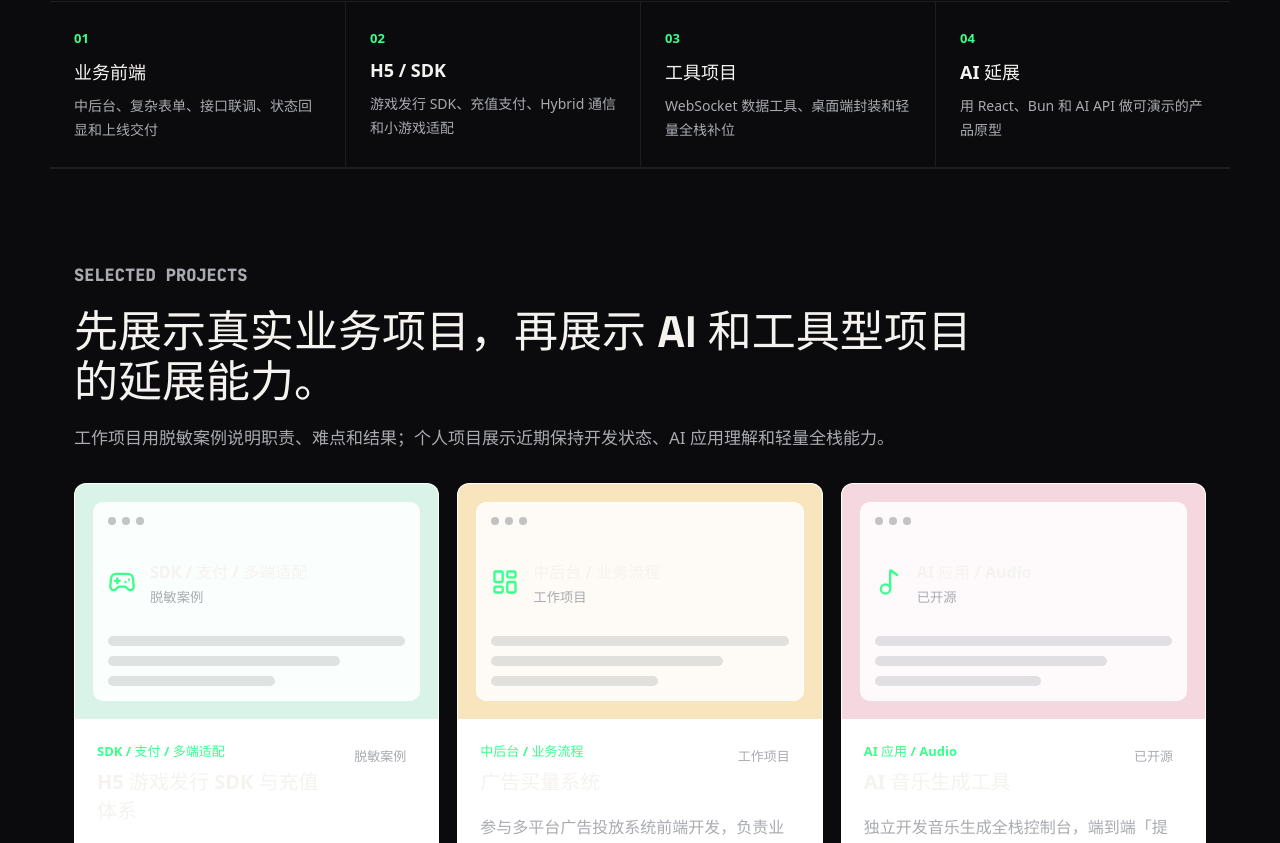
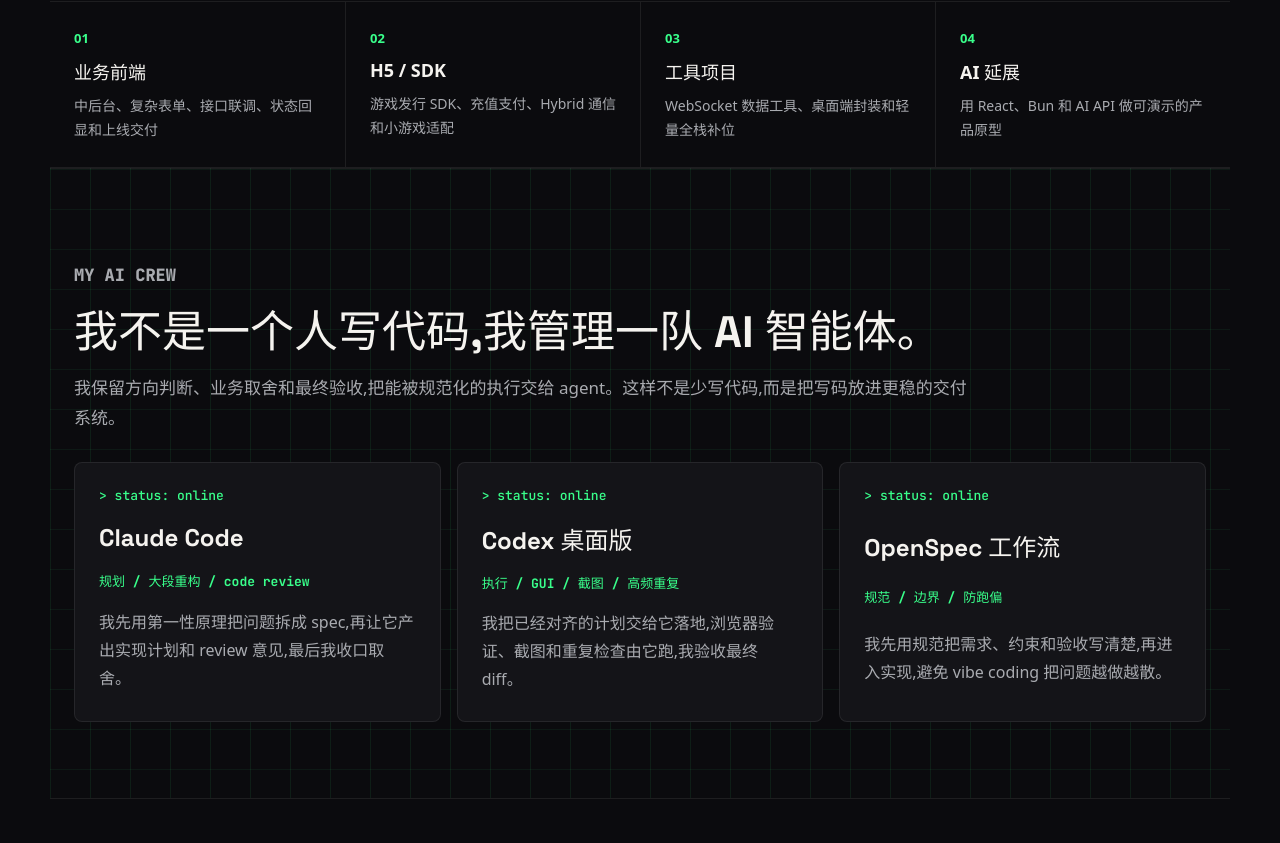
Before and after one commit to hackrabbit6/hackrabbit-portfolio, a React (Vite) app: page / in a window 1280 px wide. Shown: the part 1077-1920 px from the top of the page. Built offline with nearby package versions, Linux system fonts and the light colour scheme.

Commit message:
feat(crew): add My AI Crew section as the flagship differentiator

```diff
--- a/src/App.css
+++ b/src/App.css
@@ -350,6 +350,46 @@
 .focus-strip p {
   font-size: 14px;
   margin-top: 10px;
+}
+
+.crew-section {
+  background:
+    linear-gradient(90deg, rgba(57, 255, 139, 0.08) 1px, transparent 1px),
+    linear-gradient(180deg, rgba(57, 255, 139, 0.06) 1px, transparent 1px);
+  background-size: var(--s6) var(--s6);
+}
+
+.crew-grid {
+  display: grid;
+  gap: var(--s4);
+  grid-template-columns: repeat(3, minmax(0, 1fr));
+}
+
+.crew-card {
+  background: var(--bg-elev);
+  border: 1px solid var(--line);
+  border-radius: 8px;
+  display: grid;
+  gap: var(--s3);
+  min-height: 260px;
+  padding: var(--s5);
+}
+
+.crew-card p,
+.crew-card strong {
+  color: var(--accent);
+  font-family: var(--font-mono);
+  font-size: 13px;
+}
+
+.crew-card h3 {
+  font-family: var(--font-display);
+  font-size: 24px;
+}
+
+.crew-card span {
+  color: var(--ink-dim);
+  line-height: 1.75;
 }
 
 .section {
@@ -783,6 +823,7 @@
 
   .hero,
   .split,
+  .crew-grid,
   .project-grid,
   .case-study,
   .case-points,
--- a/src/App.tsx
+++ b/src/App.tsx
@@ -98,6 +98,24 @@
   ['H5 / SDK', '游戏发行 SDK、充值支付、Hybrid 通信和小游戏适配'],
   ['工具项目', 'WebSocket 数据工具、桌面端封装和轻量全栈补位'],
   ['AI 延展', '用 React、Bun 和 AI API 做可演示的产品原型'],
+]
+
+const crew = [
+  {
+    agent: 'Claude Code',
+    role: '规划 / 大段重构 / code review',
+    flow: '我先用第一性原理把问题拆成 spec,再让它产出实现计划和 review 意见,最后我收口取舍。',
+  },
+  {
+    agent: 'Codex 桌面版',
+    role: '执行 / GUI / 截图 / 高频重复',
+    flow: '我把已经对齐的计划交给它落地,浏览器验证、截图和重复检查由它跑,我验收最终 diff。',
+  },
+  {
+    agent: 'OpenSpec 工作流',
+    role: '规范 / 边界 / 防跑偏',
+    flow: '我先用规范把需求、约束和验收写清楚,再进入实现,避免 vibe coding 把问题越做越散。',
+  },
 ]
 
 const caseStudies = [
@@ -226,6 +244,7 @@
           <small>Frontend Engineer</small>
         </a>
         <div className="nav-links">
+          <a href="#crew">AI Crew</a>
           <a href="#projects">项目</a>
           <a href="#cases">案例</a>
           <a href="#capabilities">能力</a>
@@ -326,6 +345,26 @@
             <p>{text}</p>
           </article>
         ))}
+      </section>
+
+      <section className="section crew-section" id="crew">
+        <div className="section-heading wide-heading">
+          <p className="eyebrow">My AI Crew</p>
+          <h2>我不是一个人写代码,我管理一队 AI 智能体。</h2>
+          <p>
+            我保留方向判断、业务取舍和最终验收,把能被规范化的执行交给 agent。这样不是少写代码,而是把写码放进更稳的交付系统。
+          </p>
+        </div>
+        <div className="crew-grid">
+          {crew.map((item) => (
+            <article className="crew-card" key={item.agent}>
+              <p>&gt; status: online</p>
+              <h3>{item.agent}</h3>
+              <strong>{item.role}</strong>
+              <span>{item.flow}</span>
+            </article>
+          ))}
+        </div>
       </section>
 
       <section className="section projects-section" id="projects">
```
